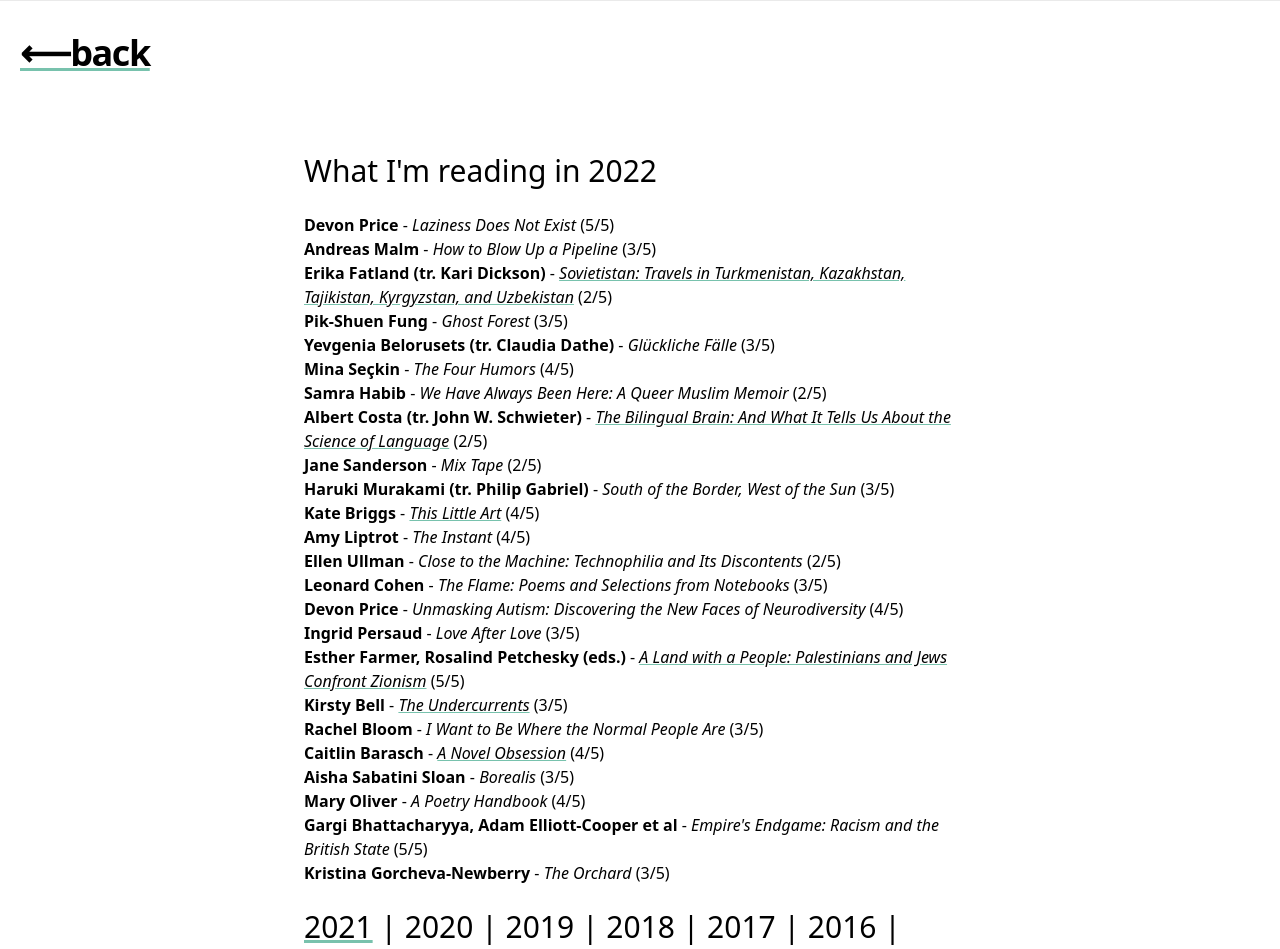
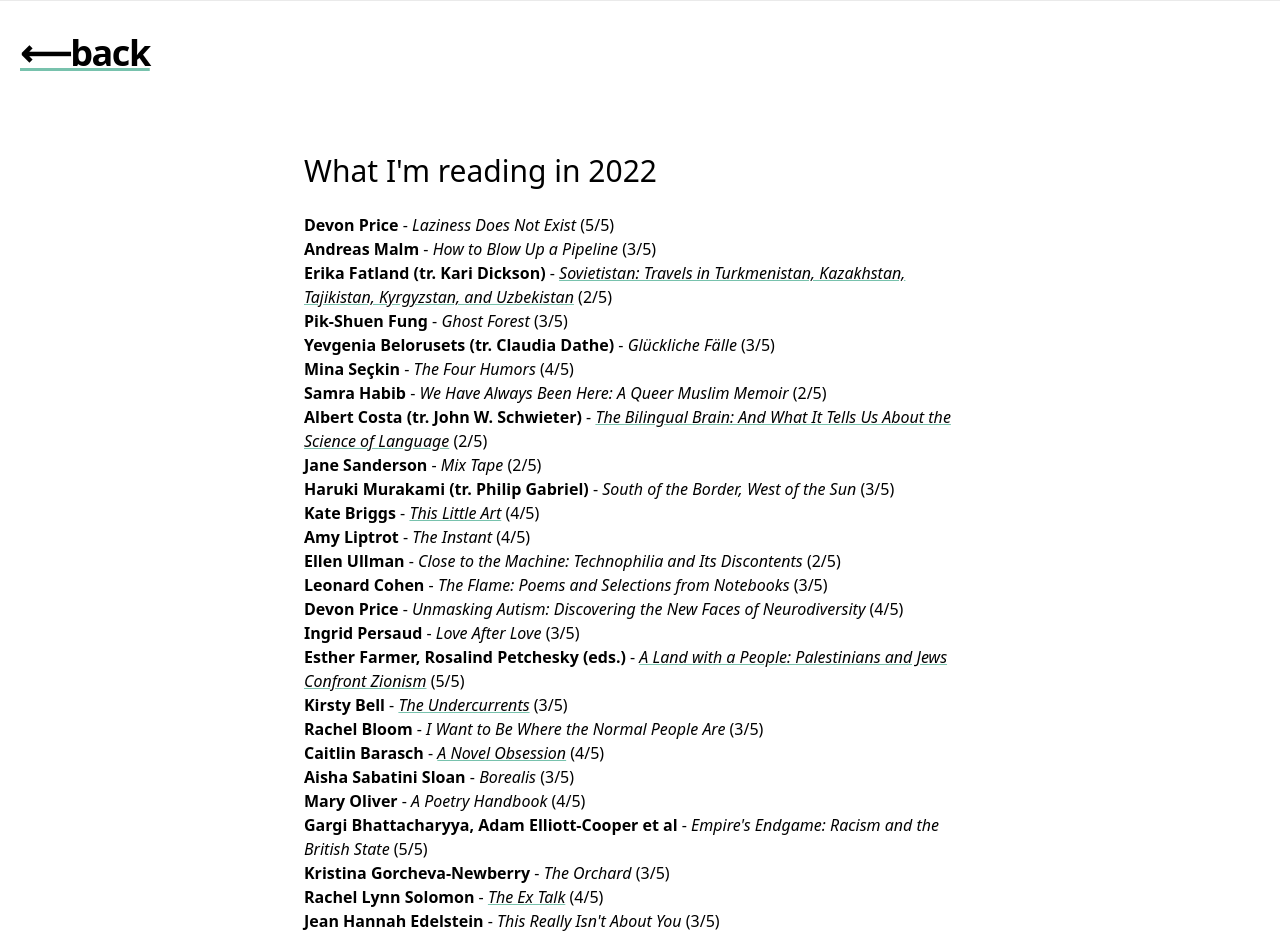
Before and after one commit to rosamundm/devblog, a Next.js app: page /reading-2022 in a window 1280 px wide. Shown: the top 949 px of the page. Built offline with nearby package versions, Linux system fonts and the light colour scheme.

Commit message:
Add two more books

```diff
--- a/pages/reading-2022.js
+++ b/pages/reading-2022.js
@@ -95,6 +95,12 @@ export default function Reading2022() {
                 <li>
                   <b>Kristina Gorcheva-Newberry</b> - <i>The Orchard</i> (3/5)
                 </li>
+                <li>
+                  <b>Rachel Lynn Solomon</b> - <a href="https://www.goodreads.com/review/show/3624065324"><i>The Ex Talk</i></a> (4/5)
+                </li>
+                <li>
+                  <b>Jean Hannah Edelstein</b> - <i>This Really Isn't About You</i> (3/5)
+                </li>
               </ol>
 
               <br></br>
```
